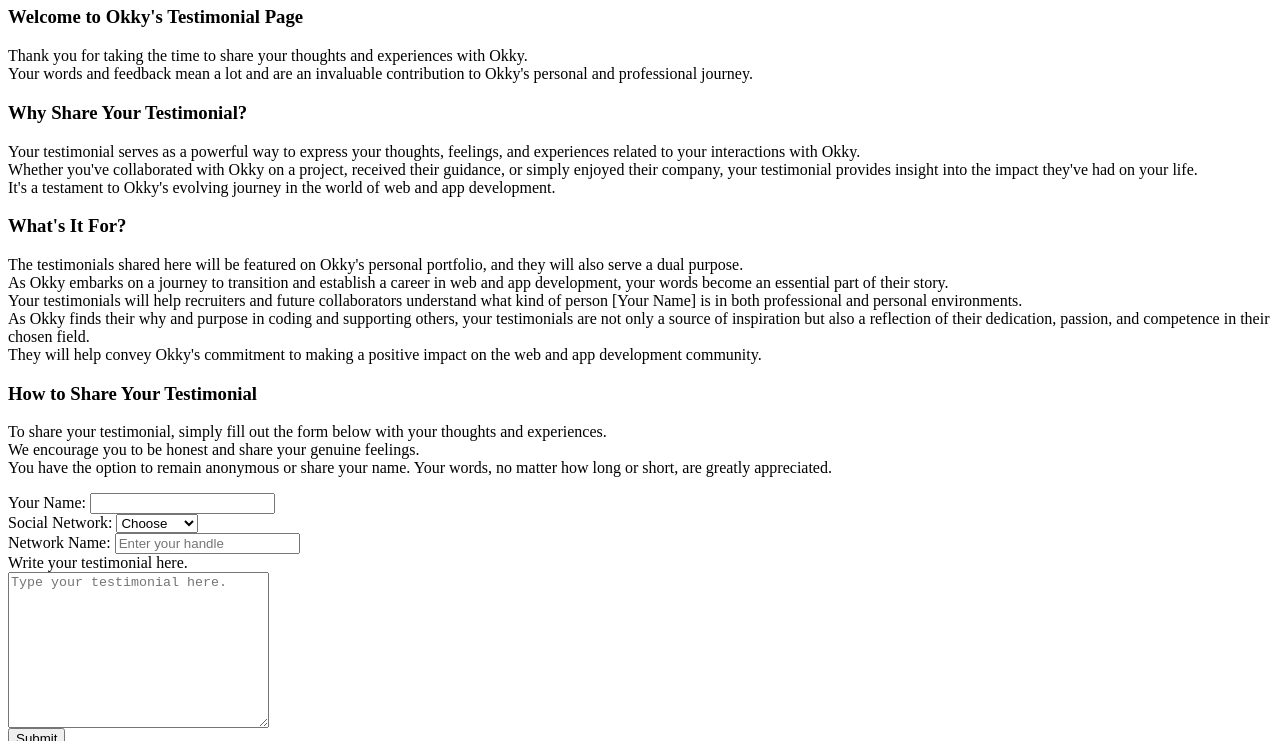
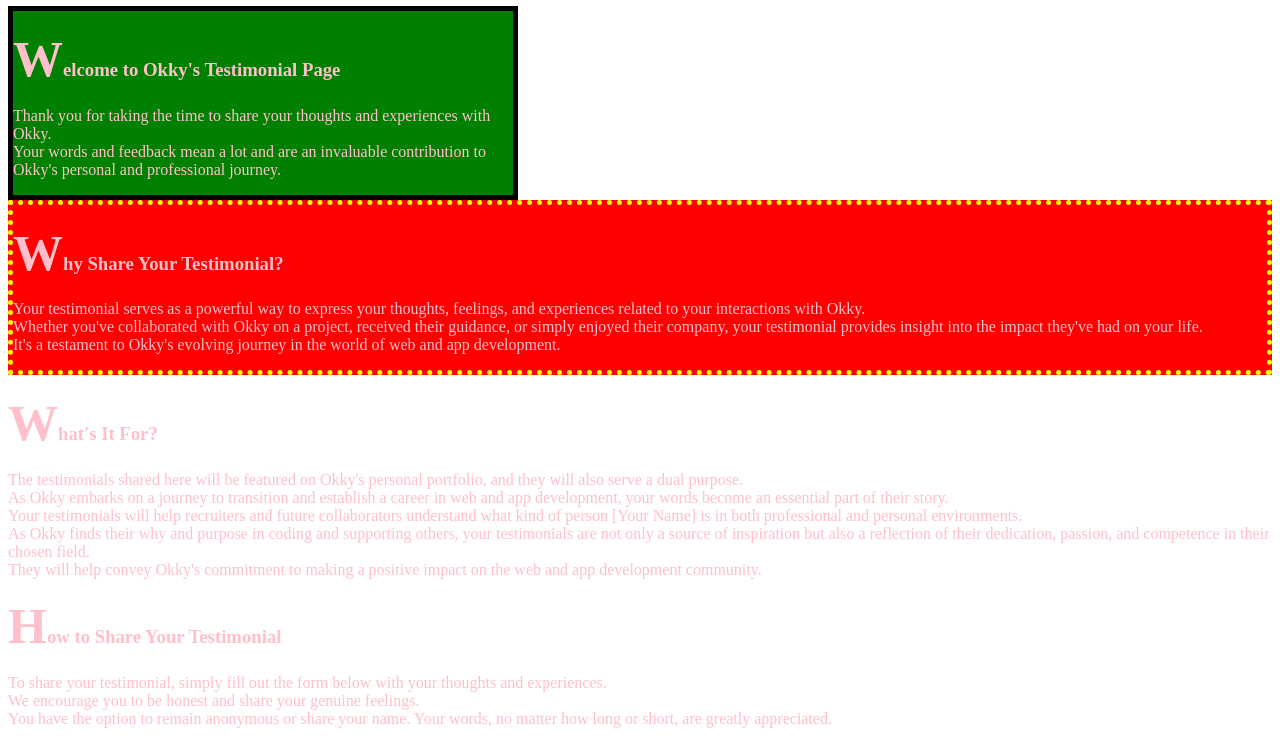
Before and after one commit to ostafford/testimonial-website, a plain HTML site: page index.html in a window 1280 px wide. Shown: the part 60-801 px from the top of the page. Drawn offline with Linux system fonts and the light colour scheme.

Commit message:
Updated style sheet

```diff
--- a/index.html
+++ b/index.html
@@ -16,6 +16,7 @@
         </header>
 
         <section>
+            <div id="one">
             <h3>Welcome to Okky's Testimonial Page</h3>
             <p>
                 Thank you for taking the time to share your thoughts and experiences with Okky.
@@ -23,6 +24,8 @@
                 Your words and feedback mean a lot and are an invaluable contribution to Okky's personal and
                 professional journey.
             </p>
+            </div>
+            <div id="two">
             <h3>Why Share Your Testimonial?</h3>
             <p>Your testimonial serves as a powerful way to express your thoughts, feelings, and experiences related to
                 your interactions with Okky.
@@ -32,6 +35,8 @@
                 <br>
                 It's a testament to Okky's evolving journey in the world of web and app development.
             </p>
+            </div>
+            <div id="three">
             <h3>What's It For?</h3>
             <p> The testimonials shared here will be featured on Okky's personal portfolio, and they will also
                 serve a dual purpose.
@@ -49,6 +54,8 @@
                 They will help convey Okky's commitment to making a positive impact on the web and app
                 development community.
             </p>
+            </div>
+            <div id="four">
             <h3>How to Share Your Testimonial</h3>
             <p>To share your testimonial, simply fill out the form below with your thoughts and experiences.
                 <br>
@@ -57,6 +64,7 @@
                 You have the option to remain anonymous or share your name. Your words, no matter how long or short, are
                 greatly appreciated.
             </p>
+            </div>
             <form action="" method="get" class="input-form" id="socialForm">
 
                 <label for="name">Your Name:</label>
--- a/style.css
+++ b/style.css
@@ -0,0 +1,38 @@
+input:hover {
+    background-color: purple;
+    color: pink;
+}
+
+input:active {
+    background-color: chocolate;
+
+}
+
+p:nth-of-type(2n) {
+    background-color: aquamarine;
+}
+
+h3::first-letter {
+    font-size: 50px;
+}
+
+body {
+    color: pink;
+}
+
+#one {
+    width: 500px;
+    background-color: green;
+    border-width: 5px;
+    border-color: black;
+    border-style: solid;
+    /* box-sizing: border-box; */
+}
+
+#two {
+    background-color: red;
+    border-width: 5px;
+    border-color: yellow;
+    border-style: dotted;
+    /* box-sizing: border-box; */
+}
```
